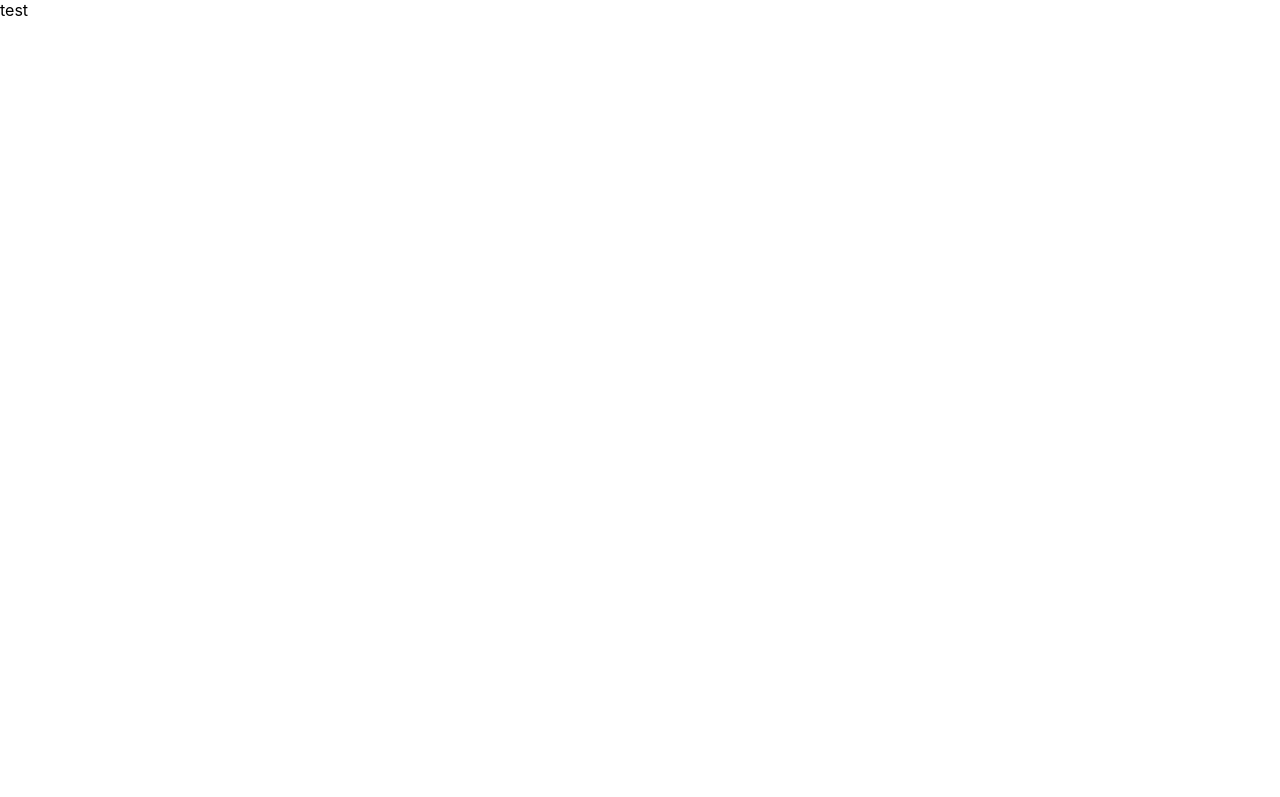
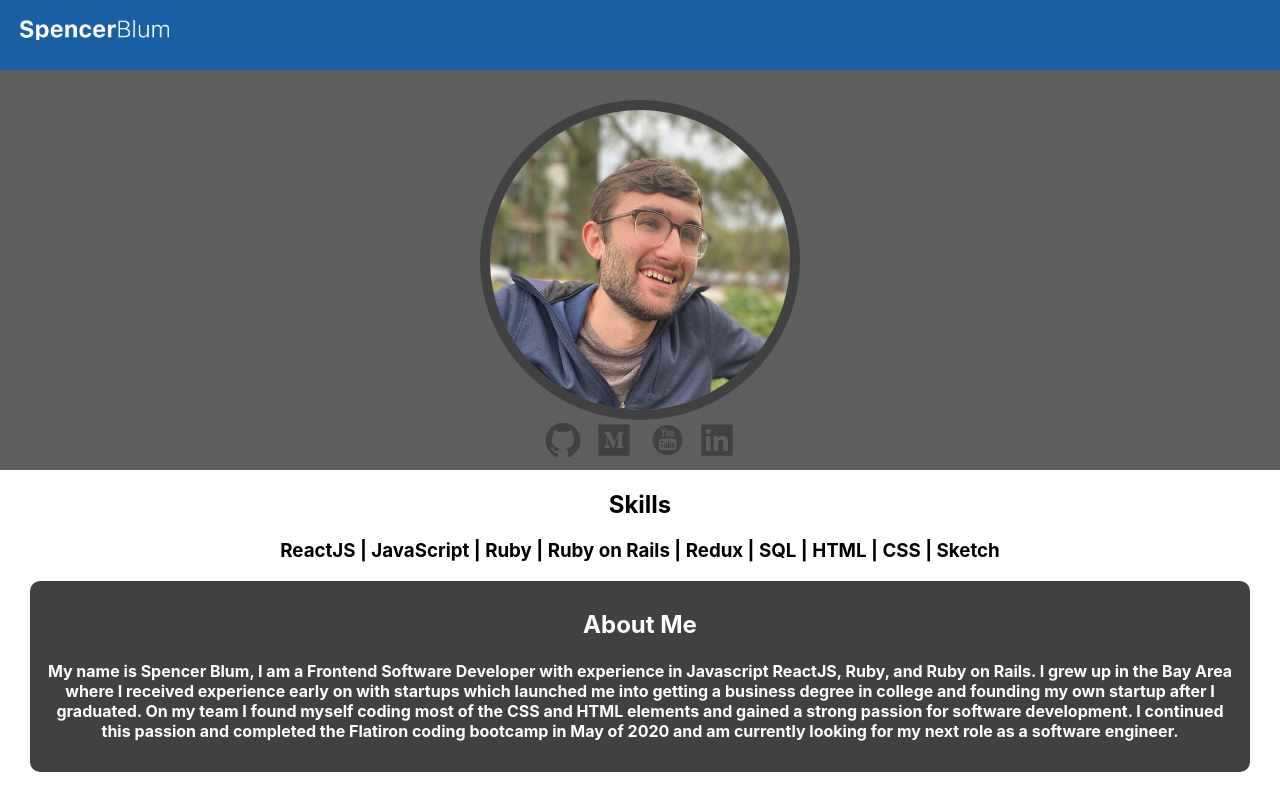
Before and after one commit to SpencerBlum/portfoliosite, a React (Create React App) app: page /Home in a window 1280 px wide. Shown: the top 797 px of the page. Built offline with nearby package versions, Linux system fonts and the light colour scheme.

Commit message:
Your awesome message

```diff
--- a/src/App.js
+++ b/src/App.js
@@ -11,11 +11,12 @@ function App() {
   return (
 
     <div className="">
-      <Router basename= {process.env.PUBLIC_URL}  >
+      <Home/>
+      {/* <Router basename= {process.env.PUBLIC_URL}  >
       <div>
       <Route  exact path="/"  render={(routerProps) => <Home routerProps={routerProps}  /> } />
       </div>
-    </Router>
+    </Router> */}
     </div>
   );
 }
```
